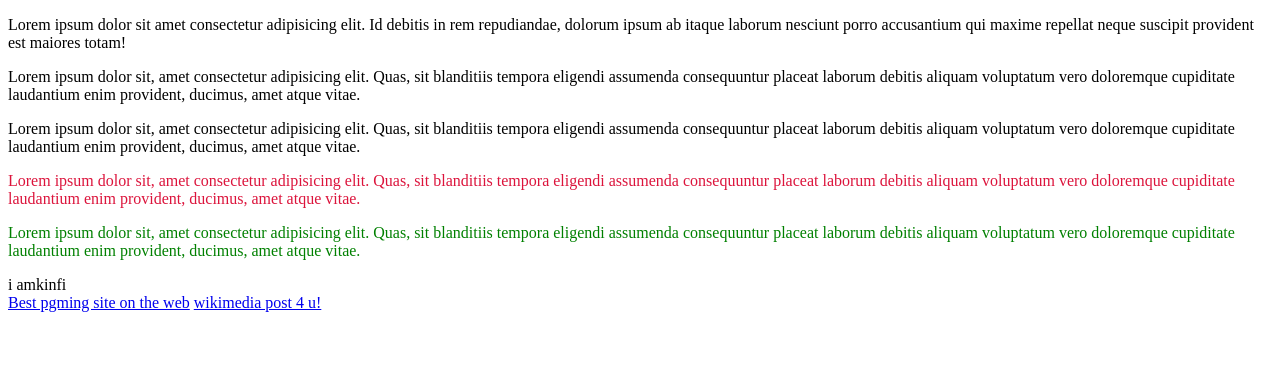
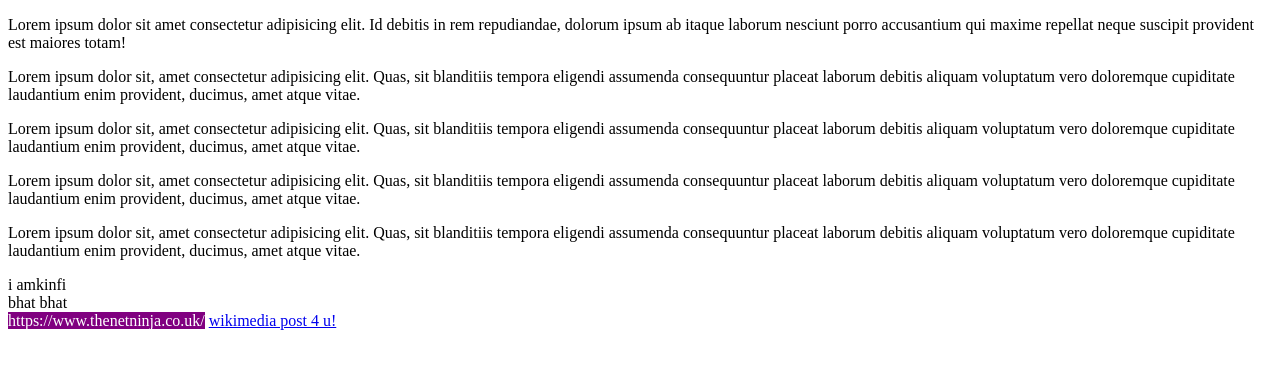
Before and after one commit to alceil/html-css-basics, a plain HTML site: page index.html in a window 1280 px wide. Drawn offline with Linux system fonts and the light colour scheme.

Commit message:
added bg-color

```diff
--- a/index.html
+++ b/index.html
@@ -5,7 +5,7 @@
         <title>CSS basics</title>
     </head>
     <body>
-      <div>
+      <div id="content">
           <p>
               Lorem ipsum dolor sit amet consectetur adipisicing elit. Id debitis in rem repudiandae, dolorum ipsum ab itaque laborum nesciunt porro accusantium qui maxime repellat neque suscipit provident est maiores totam!
           </p>
@@ -13,7 +13,7 @@
               Lorem ipsum dolor sit, amet consectetur adipisicing elit.
               Quas, sit blanditiis tempora eligendi assumenda consequuntur placeat laborum debitis aliquam voluptatum vero doloremque cupiditate laudantium enim provident, ducimus, amet atque vitae.
           </p>
-          <p>
+          <p class="succeess feedback">
             Lorem ipsum dolor sit, amet consectetur adipisicing elit.
             Quas, sit blanditiis tempora eligendi assumenda consequuntur placeat laborum debitis aliquam voluptatum vero doloremque cupiditate laudantium enim provident, ducimus, amet atque vitae.
         </p>
@@ -27,8 +27,9 @@
         </p>
       </div>
       <div class="error">i amkinfi</div>
+      <div class="error">bhat bhat</div>
 
-      <a href="https://www.thenetninja.co.uk/">Best pgming site on the web</a>
+      <a href="https://www.thenetninja.co.uk/">https://www.thenetninja.co.uk/</a>
       <a href="https://en.wikipedia.org/wiki/E._C._George_Sudarshan">wikimedia post 4 u!</a>
     </body>
 
--- a/styles.css
+++ b/styles.css
@@ -1,4 +1,4 @@
-p.error
+/* p.error
 {
 color: crimson;
 }
@@ -6,3 +6,21 @@ p.success
 {
 color: green;
 }
+p.succeess.feedback
+{
+    border: 1px dashed crimson;
+
+}
+/* div.error
+{
+    color: purple;
+
+} */
+a[href = "https://www.thenetninja.co.uk/"]
+{
+    background-color: purple;
+    color: white;
+    text-decoration: none;
+
+
+}
```
